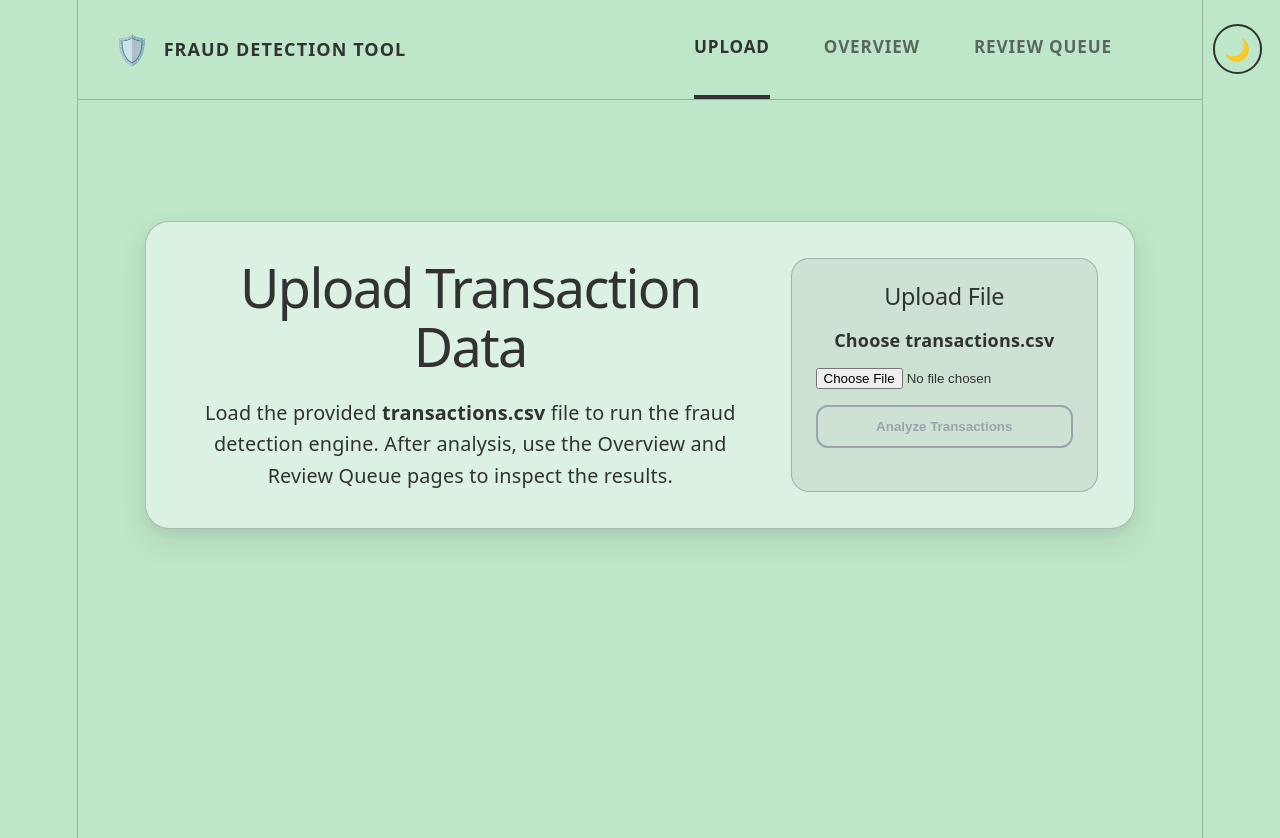
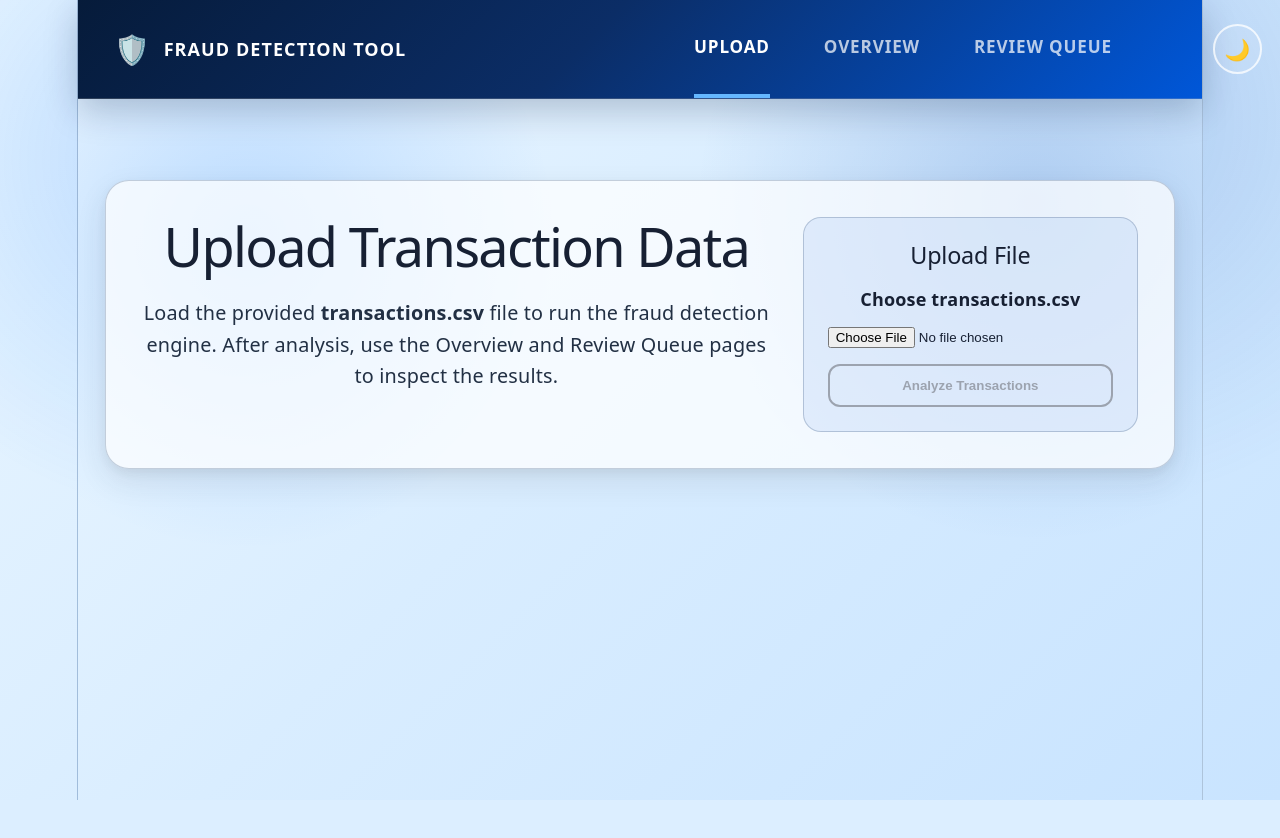
Before and after one commit to tksullivan3-cmd/MPCHackathon2026, a React (Vite) app: page /upload in a window 1280 px wide. Shown: the top 838 px of the page. After the commit the page ends 800 px from the top, so only its background shows below. Built offline with nearby package versions, Linux system fonts and the light colour scheme.

Commit message:
Blue Outline

```diff
--- a/src/App.css
+++ b/src/App.css
@@ -1,8 +1,23 @@
+* {
+  box-sizing: border-box;
+}
+
+body {
+  margin: 0;
+  color: var(--text-h);
+  font-family: system-ui, -apple-system, BlinkMacSystemFont, 'Segoe UI', sans-serif;
+  background:
+    radial-gradient(circle at 15% 20%, rgba(0, 111, 255, 0.18), transparent 28%),
+    radial-gradient(circle at 85% 15%, rgba(0, 70, 180, 0.18), transparent 30%),
+    linear-gradient(135deg, #eaf6ff 0%, #d9edff 45%, #c9e4ff 100%);
+}
+
 .app-header {
   min-height: 5.5rem;
   padding: 0 5rem 0 2rem;
-  border-bottom: 1px solid var(--border);
-  background: var(--bg);
+  background: linear-gradient(135deg, #061b3a 0%, #0b2d66 45%, #0057d9 100%);
+  color: white;
+  border-bottom: 1px solid rgba(255, 255, 255, 0.16);
   display: flex;
   align-items: center;
   justify-content: space-between;
@@ -10,6 +25,7 @@
   position: sticky;
   top: 0;
   z-index: 50;
+  box-shadow: 0 12px 32px rgba(4, 26, 62, 0.22);
 }
 
 .app-header__brand {
@@ -21,6 +37,7 @@
 
 .app-header__icon {
   font-size: 1.6rem;
+  color: white;
 }
 
 .app-header__title {
@@ -28,7 +45,7 @@
   font-weight: 800;
   text-transform: uppercase;
   letter-spacing: 0.06em;
-  color: var(--text-h);
+  color: white;
 }
 
 .nav {
@@ -39,7 +56,7 @@
 }
 
 .nav a {
-  color: var(--text-h);
+  color: rgba(255, 255, 255, 0.72);
   text-decoration: none;
   font-weight: 700;
   font-size: 0.95rem;
@@ -47,16 +64,16 @@
   letter-spacing: 0.05em;
   padding: 1.9rem 0;
   border-bottom: 4px solid transparent;
-  opacity: 0.7;
+  transition: color 0.2s ease, border-color 0.2s ease, opacity 0.2s ease;
 }
 
 .nav a:hover {
-  opacity: 1;
+  color: white;
 }
 
 .nav a.active {
-  opacity: 1;
-  border-bottom-color: var(--text-h);
+  color: white;
+  border-bottom-color: #65b7ff;
 }
 
 .theme-toggle {
@@ -73,25 +90,30 @@
   font: inherit;
   font-size: 1.15rem;
   line-height: 1;
-  color: var(--text-h);
-  background: transparent;
-  border: 2px solid var(--text-h);
+  color: white;
+  background: rgba(255, 255, 255, 0.08);
+  border: 2px solid rgba(255, 255, 255, 0.75);
   border-radius: 999px;
   box-shadow: none;
   cursor: pointer;
 }
 
 .theme-toggle:hover {
-  opacity: 0.82;
+  background: rgba(255, 255, 255, 0.16);
 }
 
 .theme-toggle:focus-visible {
-  outline: 2px solid var(--text-h);
+  outline: 2px solid white;
   outline-offset: 2px;
 }
 
 .main {
+  min-height: calc(100vh - 5.5rem);
   padding: 4.5rem 1.5rem;
+  background:
+    radial-gradient(circle at 15% 20%, rgba(0, 111, 255, 0.18), transparent 28%),
+    radial-gradient(circle at 85% 15%, rgba(0, 70, 180, 0.18), transparent 30%),
+    linear-gradient(135deg, #eaf6ff 0%, #d9edff 45%, #c9e4ff 100%);
 }
 
 @media (max-width: 850px) {
@@ -118,68 +140,3 @@
     padding: 2rem 1rem;
   }
 }
-
-.upload-page__intro {
-  max-width: 36rem;
-  margin: 0 auto 2rem;
-  font-size: 1.1rem;
-  line-height: 1.5;
-}
-
-.upload-page__controls {
-  display: flex;
-  flex-direction: column;
-  align-items: center;
-  gap: 1rem;
-}
-
-.upload-page__file-label {
-  font-weight: 500;
-  color: var(--text-h);
-}
-
-.upload-page__file-input {
-  font: inherit;
-}
-
-.upload-page__file-name {
-  font-size: 0.95rem;
-  color: var(--text-h);
-}
-
-.upload-page__error {
-  max-width: 24rem;
-  font-size: 0.95rem;
-  color: var(--error);
-}
-
-.upload-page__submit {
-  font: inherit;
-  font-weight: 500;
-  color: var(--text-h);
-  background: transparent;
-  border: 2px solid var(--text-h);
-  border-radius: 6px;
-  padding: 0.6rem 1.25rem;
-  cursor: pointer;
-}
-
-.upload-page__submit:hover:not(:disabled) {
-  opacity: 0.82;
-}
-
-.upload-page__submit:focus-visible {
-  outline: 2px solid var(--text-h);
-  outline-offset: 2px;
-}
-
-.upload-page__submit:disabled {
-  color: var(--disabled);
-  border-color: var(--disabled);
-  cursor: not-allowed;
-  opacity: 1;
-}
-
-.upload-page__submit:disabled:hover {
-  opacity: 1;
-}
--- a/src/index.css
+++ b/src/index.css
@@ -2,14 +2,14 @@
 [data-theme='light'] {
   color-scheme: light;
 
-  --bg: #bee6c8;
-  --text: #323232;
-  --text-h: #323232;
-  --accent: #323232;
-  --surface: rgba(255, 255, 255, 0.45);
-  --surface-muted: #bee6c8;
-  --border: rgba(50, 50, 50, 0.28);
-  --code-bg: rgba(50, 50, 50, 0.08);
+  --bg: #dceeff;
+  --text: #223044;
+  --text-h: #172033;
+  --accent: #0057d9;
+  --surface: rgba(255, 255, 255, 0.72);
+  --surface-muted: #eaf6ff;
+  --border: rgba(14, 46, 92, 0.22);
+  --code-bg: rgba(0, 87, 217, 0.08);
   --accent-bg: transparent;
   --accent-border: #323232;
   --flag-yellow: #e28e19;
@@ -78,12 +78,15 @@
   display: flex;
   flex-direction: column;
   box-sizing: border-box;
-  background: var(--bg);
+  background:
+    radial-gradient(circle at 15% 20%, rgba(0, 111, 255, 0.18), transparent 28%),
+    radial-gradient(circle at 85% 15%, rgba(0, 70, 180, 0.16), transparent 30%),
+    linear-gradient(135deg, #eaf6ff 0%, #d9edff 45%, #c9e4ff 100%);
 }
 
 body {
   margin: 0;
-  background: var(--bg);
+  background: #dceeff;
 }
 
 h1,
--- a/src/pages/UploadCsvPage.css
+++ b/src/pages/UploadCsvPage.css
@@ -1,7 +1,7 @@
 .upload-page {
-  min-height: 100vh;
-  padding: 40px;
-  background: var(--surface-muted);
+  min-height: auto;
+  padding: 0;
+  background: transparent;
   color: var(--text-h);
   font-family: var(--sans);
 }
```
